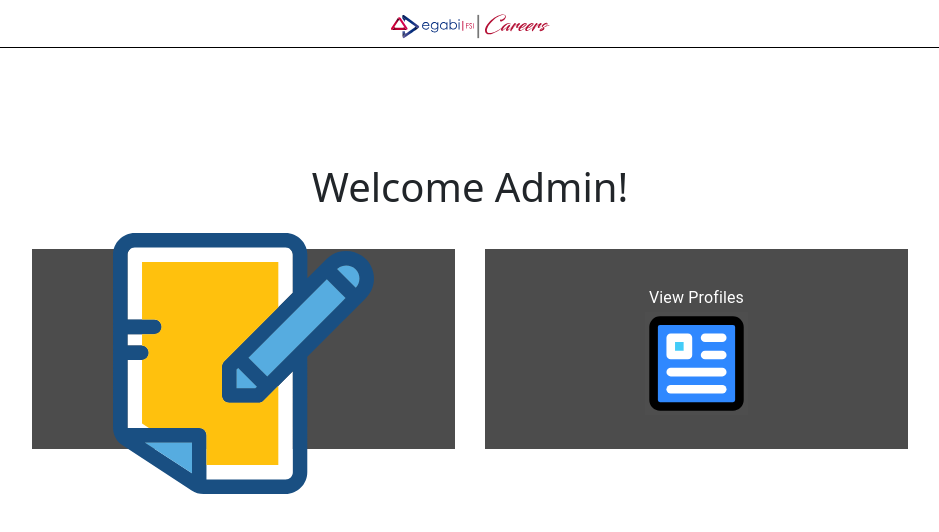
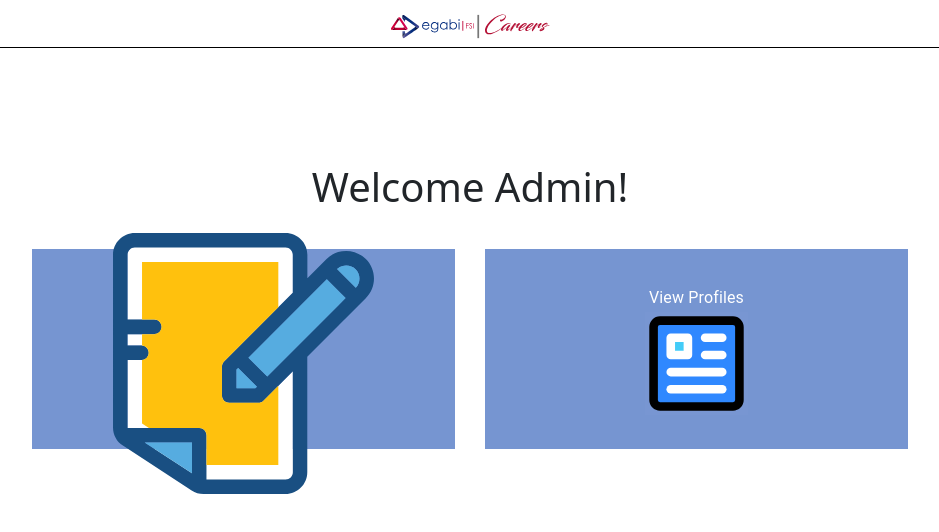
Before and after one commit to FakhrTarabay/InterViewSystem-Egabi, a React (Create React App) app: page / in a window 1280 px wide. Shown: the top 532 px of the page, without its empty margins (170-1109 px from the left). Built offline with nearby package versions, Linux system fonts and the light colour scheme.

Commit message:
improvments

```diff
--- a/package.json
+++ b/package.json
@@ -37,7 +37,7 @@
     "react-redux": "^7.2.5",
     "react-router": "^5.2.1",
     "react-router-dom": "^5.2.1",
-    "react-scripts": "4.0.3",
+    "react-scripts": "^5.0.1",
     "redux-persist": "^6.0.0",
     "web-vitals": "^1.1.2"
   },
--- a/src/components/UI/ComplxBtn.jsx
+++ b/src/components/UI/ComplxBtn.jsx
@@ -59,7 +59,7 @@ const ImageBackdrop = styled('span')(({ theme }) => ({
   right: 0,
   top: 0,
   bottom: 0,
-  backgroundColor: theme.palette.common.black,
+  backgroundColor: "#3c69be",
   opacity: 0.7,
   transition: theme.transitions.create('opacity'),
 }));
@@ -69,7 +69,7 @@ export default function ButtonBases({setFlag}) {
     <Box sx={{ display: 'flex', flexWrap: 'wrap', minWidth: 300, width: '100%',justifyContent:'center' }}>
       {images.map((image) => (
         <ImageButton
-          onClick={()=>setFlag(true)}
+          onClick={image.title ==='View Profiles'?(()=>null):(()=>setFlag(true))}
           focusRipple
           key={image.title}
           style={{
```
Also changed, not shown: 1 other file (tests, documents, lock files or other folders).
